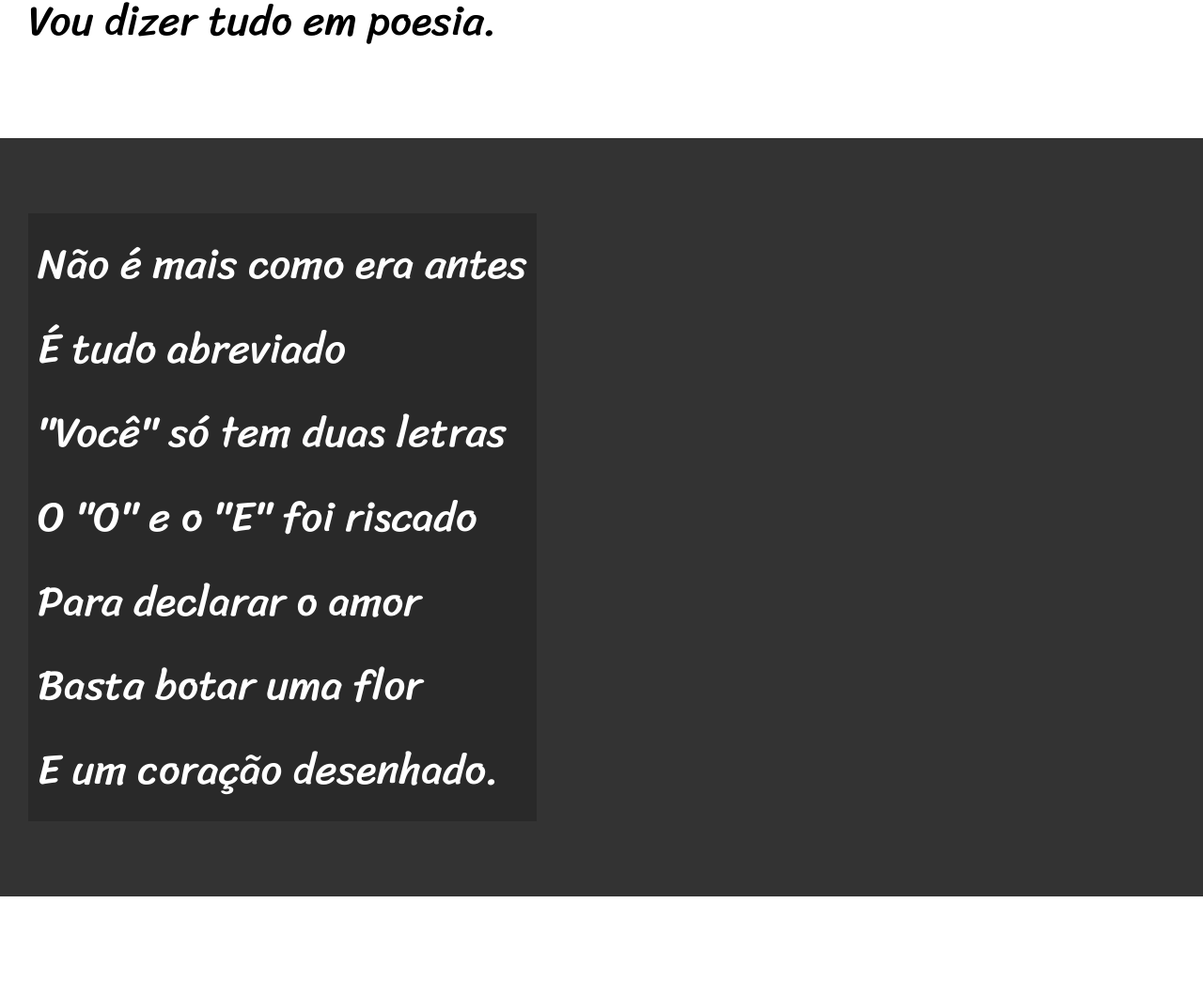
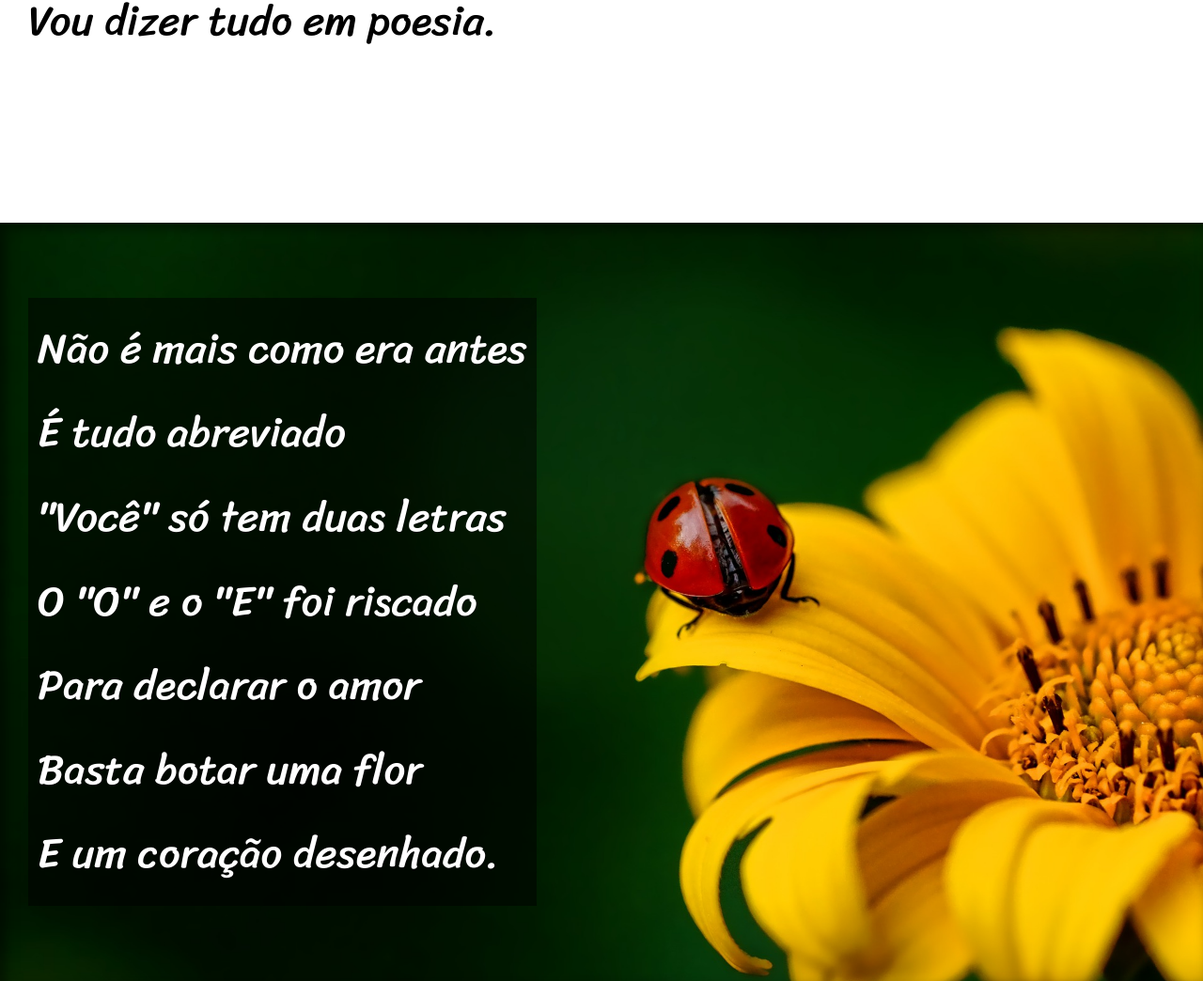
Before and after one commit to abraaofreire/html-css, a plain HTML site: page challenges/challenge012/index.html in a window 1280 px wide. Shown: the part 900-1944 px from the top of the page at 94% size. Drawn offline with Linux system fonts and the light colour scheme.

Commit message:
Imagens com efeito Parallax simples

```diff
--- a/challenges/challenge012/index.html
+++ b/challenges/challenge012/index.html
@@ -25,7 +25,7 @@
         </p>
     </section>
 
-    <section class="imagem">
+    <section class="imagem" id="img01">
         <p>
             Não é mais como era antes <br>
             É tudo abreviado <br>
@@ -59,7 +59,7 @@
         </p>
     </section>
 
-    <section class="imagem">
+    <section class="imagem" id="img02">
         <p>
             Tenho saudade das cartas <br>
             Escritas com a própria mão <br>
--- a/challenges/challenge012/styles/style.css
+++ b/challenges/challenge012/styles/style.css
@@ -59,15 +59,32 @@ section.normal {
     background-color: white;
 }
 
+section > p {
+    padding-bottom: 2em;
+}
+
 section.imagem {
     background-color: rgb(51, 51, 51);
     color: white;
+    box-shadow: inset 6px 6px 13px 0px rgba(0, 0, 0, 0.5);
+    background-position: right center;
+    background-size: cover;
+    background-attachment: fixed;
 }
 
 section.imagem > p {
-    background-color: rgba(0, 0, 0, 0.2);
+    background-color: rgba(0, 0, 0, 0.5);
     display: inline-block;
     padding: 10px;
+    text-shadow: 1px 1px 0px rgba(0, 0, 0, 0.3);
+}
+
+section#img01 {
+    background-image: url(../imagens/background001.jpg);
+}
+
+section#img02 {
+    background-image: url(../imagens/background002.jpg);
 }
 
 footer {
```
